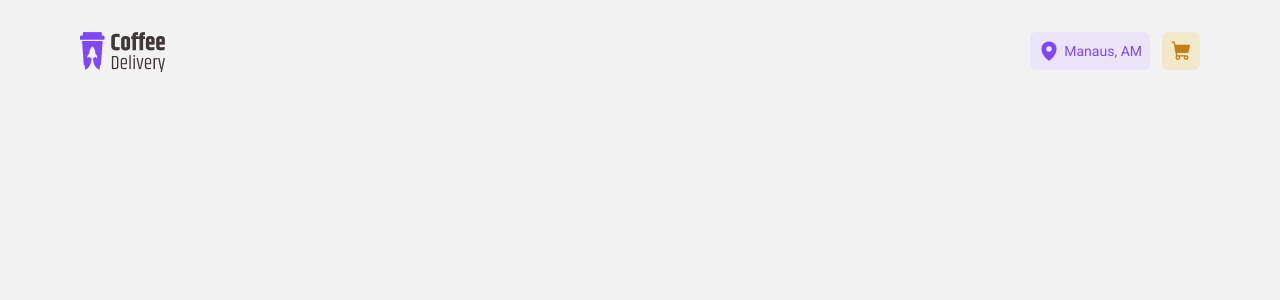
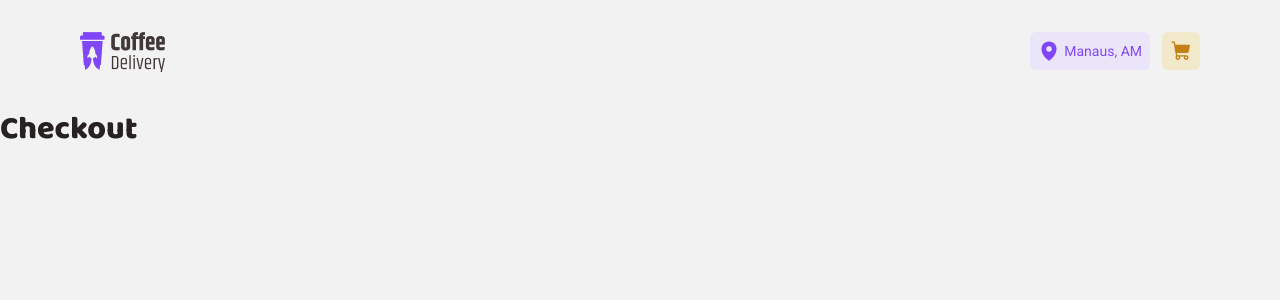
Before and after one commit to mfernandanll/coffee-delivery, a React (Vite) app: page /checkout in a window 1280 px wide. Shown: the top 300 px of the page. Built offline with nearby package versions, Linux system fonts and the light colour scheme.

Commit message:
Installing and implementing react router dom

```diff
--- a/package.json
+++ b/package.json
@@ -13,6 +13,7 @@
     "@phosphor-icons/react": "^2.1.7",
     "react": "^18.3.1",
     "react-dom": "^18.3.1",
+    "react-router-dom": "^6.25.1",
     "styled-components": "^6.1.12"
   },
   "devDependencies": {
--- a/src/App.tsx
+++ b/src/App.tsx
@@ -1,15 +1,18 @@
 
 import { ThemeProvider } from 'styled-components'
+import { BrowserRouter } from 'react-router-dom'
+import { Router } from './Router'
 
 import { GlobalStyle } from './styles/global'
 import { defaultTheme } from './styles/themes/default'
-// import { Home } from './pages/Home'
-import { DefaultLayout } from './layouts/DefaultLayout'
+
 
 export function App() {
   return (
     <ThemeProvider theme={defaultTheme}>
-      <DefaultLayout/>
+      <BrowserRouter>
+        <Router/>
+      </BrowserRouter>
       <GlobalStyle />
     </ThemeProvider>
   )
--- /dev/null
+++ b/src/Router.tsx
@@ -0,0 +1,16 @@
+import { Route, Routes } from 'react-router-dom'
+import { DefaultLayout } from './layouts/DefaultLayout'
+
+import { Home } from './pages/Home'
+import { Checkout } from './pages/Checkout'
+
+export function Router() {
+  return (
+    <Routes>
+      <Route path="/" element={<DefaultLayout />}>
+        <Route path="/" element={<Home />} />
+        <Route path="/checkout" element={<Checkout />} />
+      </Route>
+    </Routes>
+  )
+}
--- a/src/layouts/DefaultLayout/index.tsx
+++ b/src/layouts/DefaultLayout/index.tsx
@@ -1,3 +1,4 @@
+import { Outlet } from 'react-router-dom'
 import { Header } from '../../components/Header'
 import { LayoutContainer } from './styles'
 
@@ -5,6 +6,7 @@
   return (
     <LayoutContainer>
       <Header/>
+      <Outlet/>
     </LayoutContainer>
   )
 }
```
Also changed, not shown: 1 other file (tests, documents, lock files or other folders).
